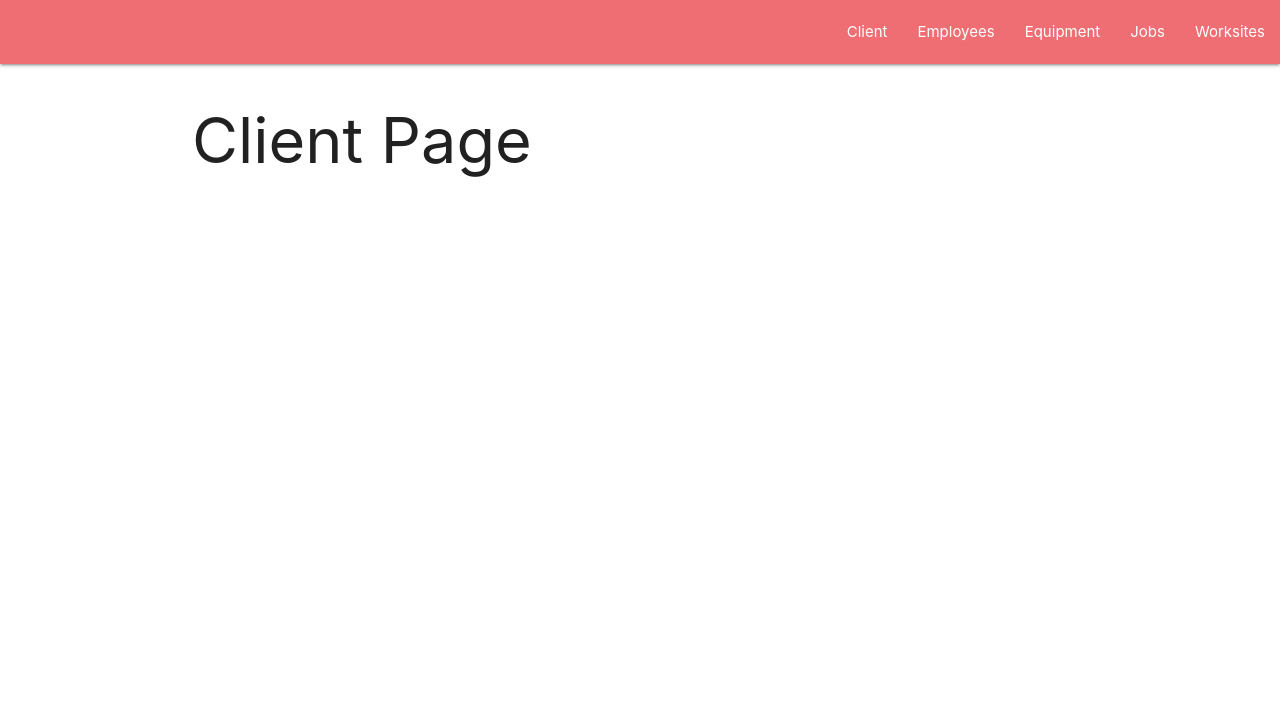
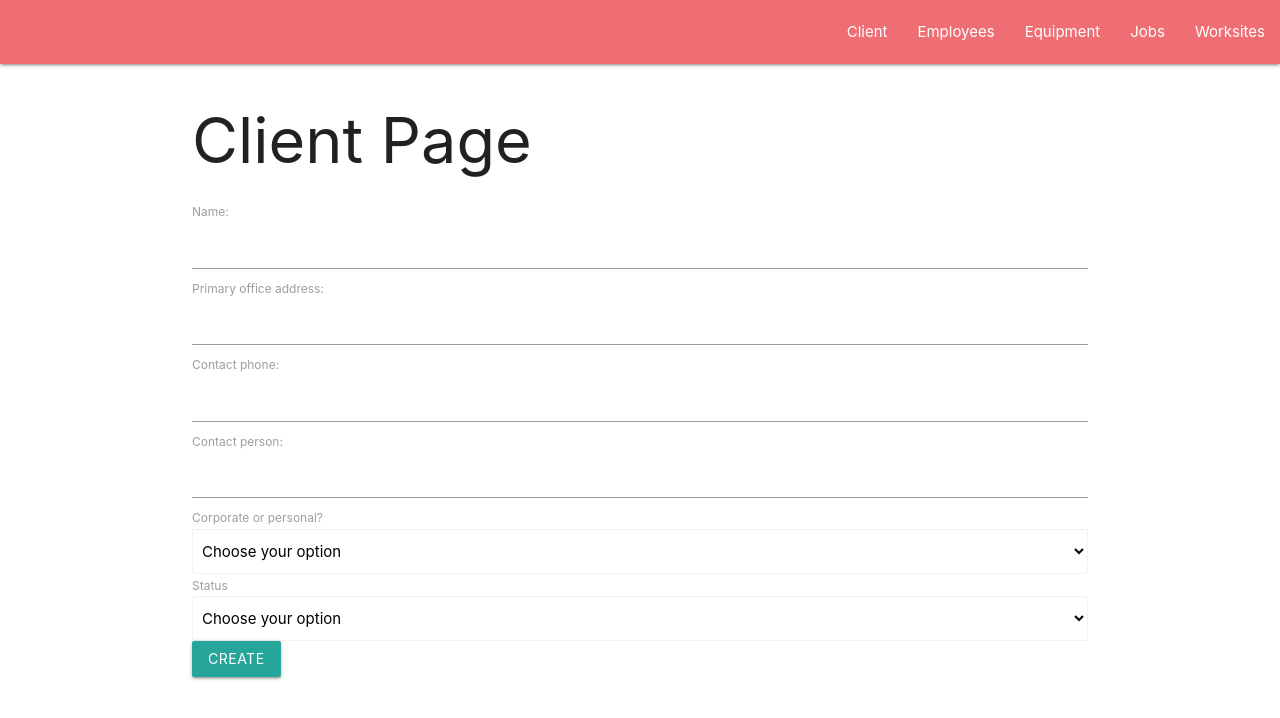
Before and after one commit to KolchinVolodymyr/CleanerTrackPro, a React (Create React App) app: page /client in a window 1280 px wide. Shown: the top 718 px of the page. Built offline with nearby package versions, Linux system fonts and the light colour scheme.

Commit message:
I added post method, axios

```diff
--- /dev/null
+++ b/src/components/Button.js
@@ -0,0 +1,14 @@
+import React from 'react';
+
+export const Button = props => {
+
+  return (
+    <button
+      onClick={props.onClick}
+      disabled={props.disabled}
+      className="waves-effect waves-light btn"
+    >
+      {props.children}
+    </button>
+  )
+}
--- a/src/pages/ClientPage.js
+++ b/src/pages/ClientPage.js
@@ -1,11 +1,89 @@
-import React from 'react';
+import React, {useState} from 'react';
+import axios from 'axios';
+import {Button} from './../components/Button';
 
 export const ClientPage = () => {
+    const [data, setData] = useState({
+        name: '', address: '', phone: '', contactPerson: '', client: '', status: ''
+    });
+
+    const handleSubmit = (event) => {
+        axios.post('https://cleanertrackpro-c446c-default-rtdb.europe-west1.firebasedatabase.app/Test.json', data)
+            .then((response)=>{
+                console.log(response);
+            })
+            .catch(error => {
+                console.log('error', error);
+            })
+        event.preventDefault();
+    };
+
+    const changeHandler = event => {
+        setData({...data, [event.target.name]: event.target.value});
+    }
+
     return(
         <div>
             <h1>
                 Client Page
             </h1>
+            <form>
+                <label>
+                    Name:
+                    <input
+                        type="text"
+                        name="name"
+                        onChange={changeHandler}
+                    />
+                </label>
+                <label>
+                    Primary office address:
+                    <input
+                        type="text"
+                        name="address"
+                        onChange={changeHandler}
+                    />
+                </label>
+                <label>
+                    Contact phone:
+                    <input
+                        type="text"
+                        name="phone"
+                        onChange={changeHandler}
+                    />
+                </label>
+                <label>
+                    Contact person:
+                    <input
+                        type="text"
+                        name="contactPerson"
+                        onChange={changeHandler}
+                    />
+                </label>
+                <label>Corporate or personal?</label>
+                <select
+                    className="browser-default"
+                    defaultValue='Choose your option'
+                    name="client"
+                    onChange={changeHandler}
+                >
+                    <option value='Choose your option' disabled>Choose your option</option>
+                    <option value='Corporate'>Corporate</option>
+                    <option value='Personal'>Personal</option>
+                </select>
+                <label>Status</label>
+                <select
+                    className="browser-default"
+                    defaultValue='Choose your option'
+                    name="status"
+                    onChange={changeHandler}
+                >
+                    <option value='Choose your option' disabled>Choose your option</option>
+                    <option value='true'>true</option>
+                    <option value='false'>false</option>
+                </select>
+                <Button onClick={handleSubmit} type="primary">Create</Button>
+            </form>
         </div>
     )
 }
--- a/src/routes.js
+++ b/src/routes.js
@@ -1,5 +1,5 @@
 import React from 'react';
-import {Route, Routes } from 'react-router-dom';
+import {Route, Routes} from 'react-router-dom';
 import {ClientPage} from './pages/ClientPage';
 import {EmployeesPage} from './pages/EmployeesPage';
 import {EquipmentPage} from './pages/EquipmentPage';
```
